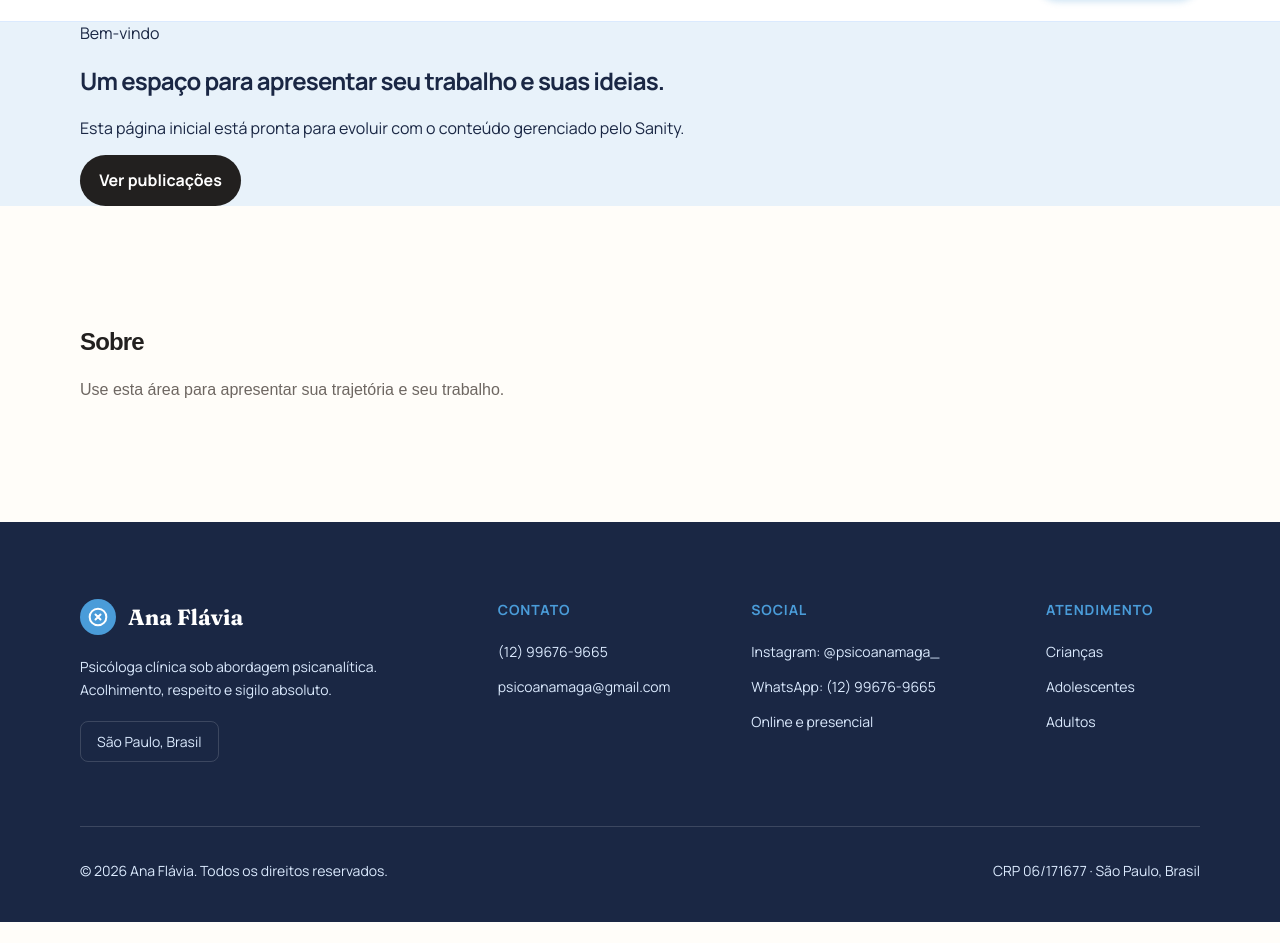
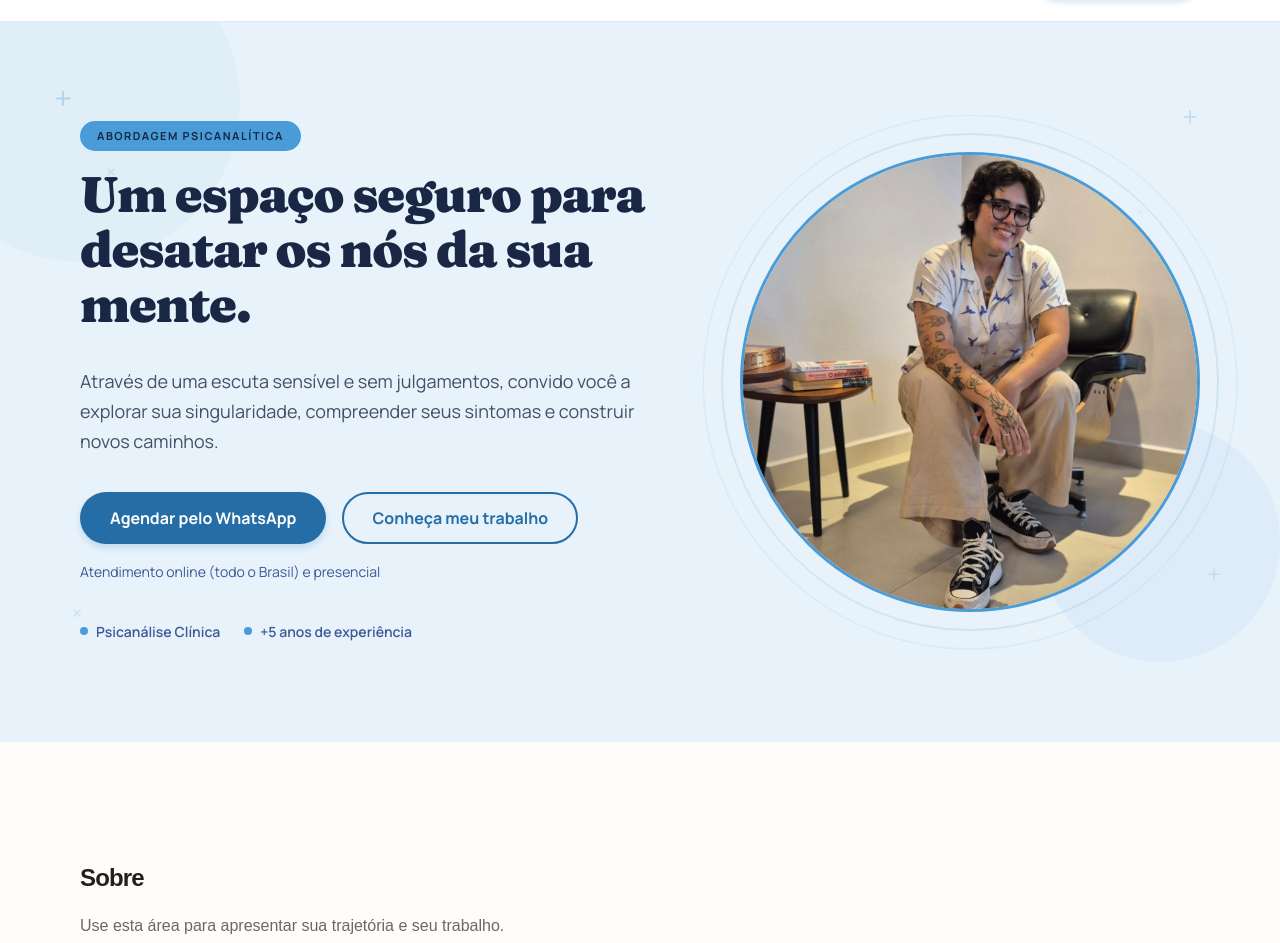
Before and after one commit to flaviafreitas/ana-flavia, a Nuxt app: page / in a window 1280 px wide. Shown: the part 69-1012 px from the top of the page. Before the commit the page ends 991 px from the top, so only its background shows below. Built offline with nearby package versions, Linux system fonts and the light colour scheme.

Commit message:
Use home hero component

```diff
--- a/app/pages/index.vue
+++ b/app/pages/index.vue
@@ -9,25 +9,15 @@ if (error.value)
 </script>
 
 <template>
-  <section class="home-hero">
-    <div class="container">
-      <span class="home-eyebrow">{{ home?.eyebrow ?? 'Bem-vindo' }}</span>
-      <h1>{{ home?.title ?? 'Um espaço para apresentar seu trabalho e suas ideias.' }}</h1>
-      <p>
-        {{
-          home?.introduction ??
-          'Esta página inicial está pronta para evoluir com o conteúdo gerenciado pelo Sanity.'
-        }}
-      </p>
-      <NuxtLink
-        class="button"
-        to="/blog"
-      >
-        Ver publicações
-      </NuxtLink>
-    </div>
-  </section>
-  <section id="sobre" class="section">
+  <HomeHero
+    :eyebrow="home?.eyebrow"
+    :title="home?.title"
+    :introduction="home?.introduction"
+  />
+  <section
+    id="sobre"
+    class="section"
+  >
     <div class="container">
       <h2>Sobre</h2>
       <div :class="['prose', 'home-intro']">
```
